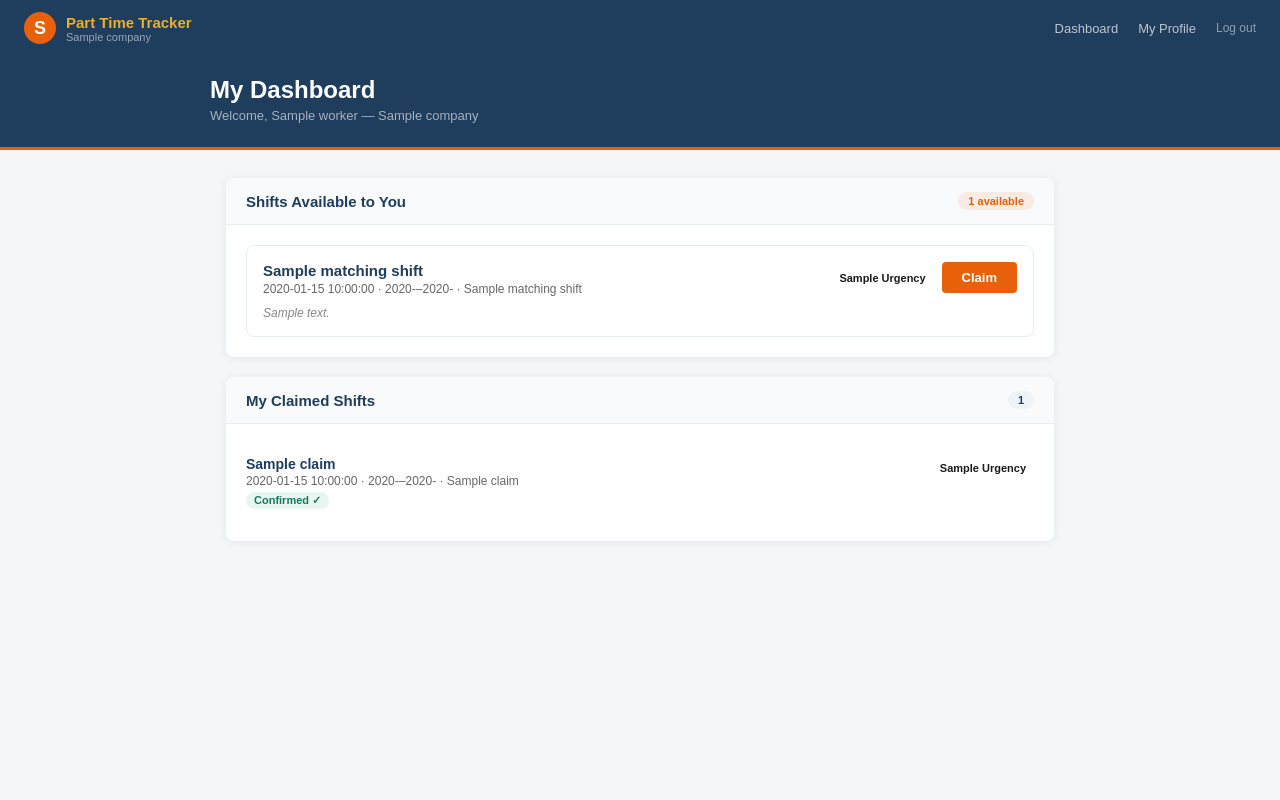
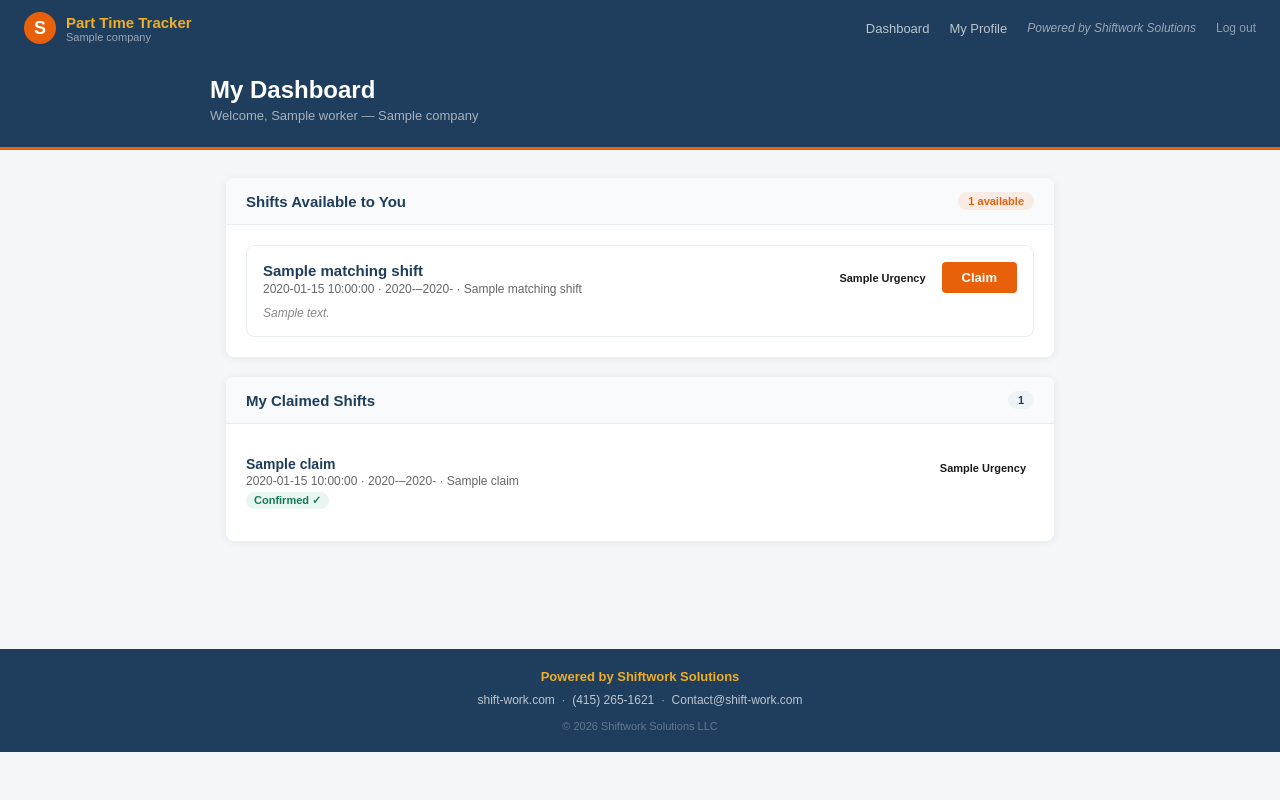
Before and after one commit to Hyperiongate/ai-swarm-orchestrator, a Flask app: template templates/ptt/worker_dashboard.html in a window 1280 px wide. Run offline with Flask 3, Linux system fonts and the light colour scheme; the template is opened without the code that fills it: most values are stand-ins (such as "Sample title", 1, 10 or a date in 2020); parts of the project's set-up code (start-up, migrations or seed data) failed here and were passed over; some libraries are stand-ins or nearby versions.

Commit message:
Update worker_dashboard.html

```diff
--- a/templates/ptt/worker_dashboard.html
+++ b/templates/ptt/worker_dashboard.html
@@ -5,9 +5,15 @@
   Shiftwork Solutions LLC
 
   Created:      2026-05-06
-  Last Updated: 2026-05-06
+  Last Updated: 2026-05-14
 
   CHANGELOG:
+    2026-05-14 — BRANDING UPDATE.
+      Added "Powered by Shiftwork Solutions" text to nav bar.
+      Added branded footer: shift-work.com, (415) 265-1621,
+      Contact@shift-work.com, © 2026 Shiftwork Solutions LLC.
+      No functional changes.
+
     2026-05-06 — INITIAL BUILD (Phase 3).
       Two panels: open shifts that match the worker, and their claim history.
 
@@ -40,6 +46,7 @@
     .nav-links { display: flex; align-items: center; gap: 20px; }
     .nav-link  { color: rgba(255,255,255,.7); font-size: 13px; text-decoration: none; }
     .nav-link:hover { color: #fff; }
+    .nav-powered { color: rgba(255,255,255,.55); font-size: 12px; font-style: italic; white-space: nowrap; }
     .nav-logout { color: rgba(255,255,255,.5); font-size: 12px; text-decoration: none; }
     .nav-logout:hover { color: #fff; }
 
@@ -48,7 +55,7 @@
     .page-header h1 { color: #fff; font-size: clamp(18px,4vw,24px); font-weight: 700; }
     .page-header p  { color: rgba(255,255,255,.6); font-size: 13px; margin-top: 4px; }
 
-    .main { max-width: 860px; margin: 0 auto; padding: 28px 16px 64px; }
+    .main { max-width: 860px; margin: 0 auto; padding: 28px 16px 48px; }
 
     .section-card { background: #fff; border-radius: 8px; box-shadow: 0 1px 8px rgba(31,61,92,.07); margin-bottom: 20px; overflow: hidden; }
     .section-card-header { background: #F8FAFB; border-bottom: 1px solid #E8EDF2; padding: 14px 20px; display: flex; align-items: center; justify-content: space-between; gap: 12px; }
@@ -74,7 +81,6 @@
     .btn-claim:disabled { opacity: .5; cursor: not-allowed; }
     .btn-claim.claimed-state { background: #1D9E75; cursor: default; }
 
-    /* My claims table */
     .claim-row { display: flex; align-items: flex-start; justify-content: space-between; padding: 12px 0; border-bottom: 1px solid #F0F4F8; gap: 12px; }
     .claim-row:last-child { border-bottom: none; }
     .claim-info { flex: 1; }
@@ -93,6 +99,14 @@
     .toast { position: fixed; bottom: 20px; right: 20px; background: #1D9E75; color: #fff; padding: 10px 18px; border-radius: 6px; font-size: 13px; font-weight: 700; box-shadow: 0 4px 16px rgba(0,0,0,.2); transform: translateY(80px); opacity: 0; transition: transform .25s, opacity .25s; z-index: 9999; }
     .toast.visible { transform: translateY(0); opacity: 1; }
     .toast.error { background: #C62828; }
+
+    /* ── FOOTER ── */
+    .ptt-footer { background: #1F3D5C; margin-top: 40px; padding: 20px 24px; text-align: center; }
+    .ptt-footer .powered { color: #EEAE26; font-size: 13px; font-weight: 700; margin-bottom: 6px; }
+    .ptt-footer .contact { color: rgba(255,255,255,.55); font-size: 12px; line-height: 1.8; }
+    .ptt-footer .contact a { color: rgba(255,255,255,.7); text-decoration: none; }
+    .ptt-footer .contact a:hover { color: #fff; }
+    .ptt-footer .copy { color: rgba(255,255,255,.3); font-size: 11px; margin-top: 8px; }
   </style>
 </head>
 <body>
@@ -109,6 +123,7 @@
     <div class="nav-links">
       <a href="/ptt/w/dashboard{% if session_id %}?sid={{ session_id }}{% endif %}" class="nav-link active">Dashboard</a>
       <a href="/ptt/w/profile{% if session_id %}?sid={{ session_id }}{% endif %}" class="nav-link">My Profile</a>
+      <span class="nav-powered">Powered by Shiftwork Solutions</span>
       <a href="/ptt/logout" class="nav-logout">Log out</a>
     </div>
   </nav>
@@ -162,7 +177,7 @@
           <div class="empty-icon">📋</div>
           <h3>No shifts available right now</h3>
           <p>When HR posts a shift that matches your skills and availability, it will appear here.
-             Make sure your <a href="/ptt/w/profile" style="color:#E8610A;">profile and availability</a> are up to date.</p>
+             Make sure your <a href="/ptt/w/profile{% if session_id %}?sid={{ session_id }}{% endif %}" style="color:#E8610A;">profile and availability</a> are up to date.</p>
         </div>
         {% endif %}
       </div>
@@ -207,6 +222,19 @@
 
   </div>
 
+  <!-- FOOTER -->
+  <footer class="ptt-footer">
+    <div class="powered">Powered by Shiftwork Solutions</div>
+    <div class="contact">
+      <a href="https://shift-work.com" target="_blank" rel="noopener">shift-work.com</a>
+      &nbsp;&middot;&nbsp;
+      <a href="tel:+14152651621">(415) 265-1621</a>
+      &nbsp;&middot;&nbsp;
+      <a href="mailto:Contact@shift-work.com">Contact@shift-work.com</a>
+    </div>
+    <div class="copy">&copy; 2026 Shiftwork Solutions LLC</div>
+  </footer>
+
   <script>
     const PTT_SID = "{{ session_id }}";
     function showToast(msg, isError=false) {
@@ -218,8 +246,7 @@
     }
 
     async function claimShift(shiftId, btn) {
-      btn.disabled = true;
-      btn.textContent = 'Claiming…';
+      btn.disabled = true; btn.textContent = 'Claiming…';
       try {
         const resp = await fetch('/api/ptt/worker/shifts/' + shiftId + '/claim', {
           method: 'POST', headers: { 'Content-Type': 'application/json', 'X-PTT-Session': PTT_SID }
@@ -227,13 +254,10 @@
         const data = await resp.json();
         if (!resp.ok || data.error) {
           showToast(data.error || 'Failed to claim shift.', true);
-          btn.disabled = false; btn.textContent = 'Claim';
-          return;
+          btn.disabled = false; btn.textContent = 'Claim'; return;
         }
-        btn.textContent = 'Claimed ✓';
-        btn.classList.add('claimed-state');
+        btn.textContent = 'Claimed ✓'; btn.classList.add('claimed-state');
         showToast('Shift claimed! HR will confirm shortly.');
-        // Refresh after 2 seconds to show updated state
         setTimeout(() => window.location.href = '/ptt/w/dashboard' + (PTT_SID ? '?sid=' + PTT_SID : ''), 2000);
       } catch (err) {
         showToast('Network error. Please try again.', true);
```
